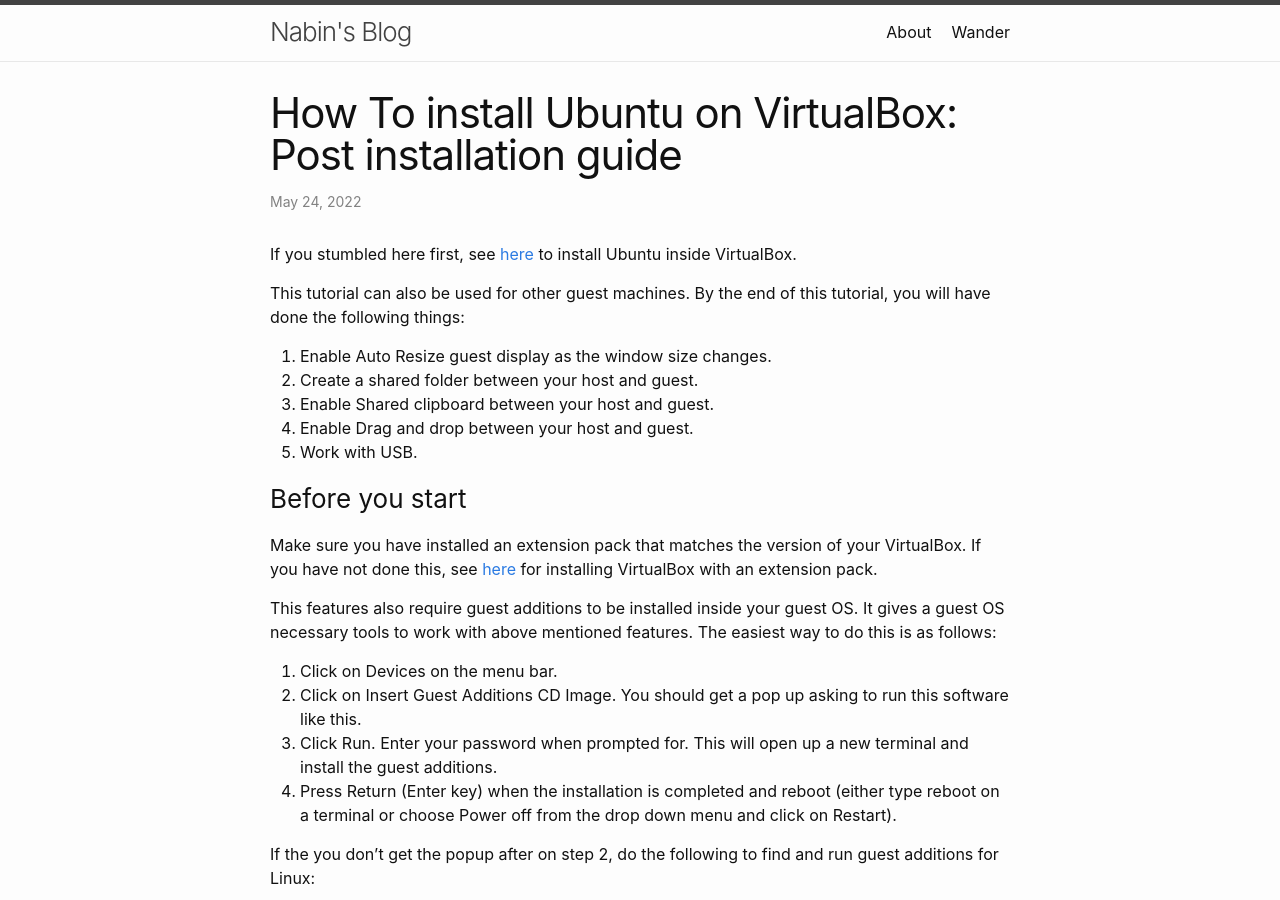
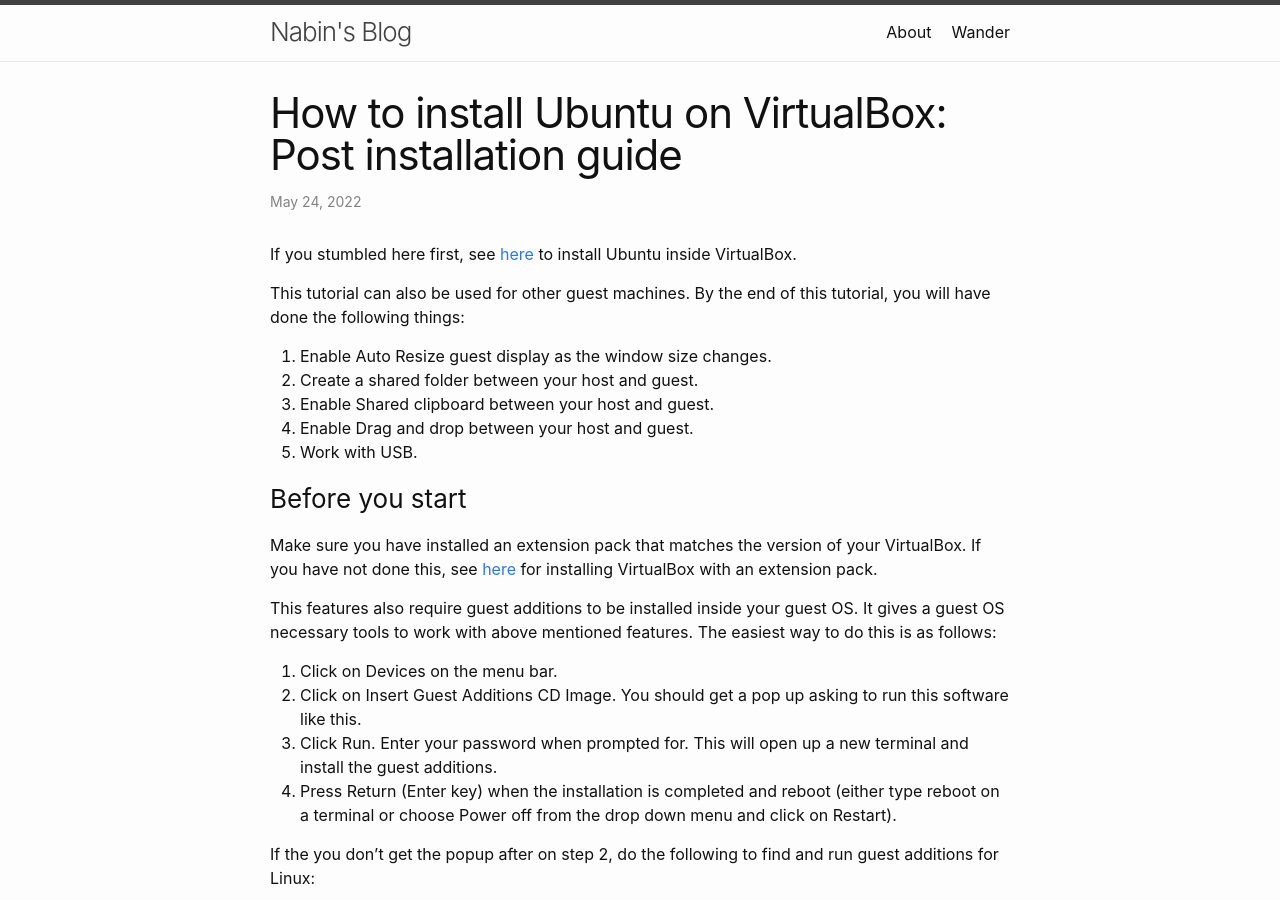
Before and after one commit to nknabin/nknabin.github.io, a Jekyll site: the page built from docs/_posts/2022-05-24-install-ubuntu-on-virtualbox-post-installation-guide.md, in a window 1280 px wide and 900 px high. Built offline with Jekyll 4.4.1, drawn with Linux system fonts in a browser that asks for light colours.

```diff
--- a/docs/_posts/2022-05-24-install-ubuntu-on-virtualbox-post-installation-guide.md
+++ b/docs/_posts/2022-05-24-install-ubuntu-on-virtualbox-post-installation-guide.md
@@ -1,6 +1,6 @@
 ---
 layout: post
-title: "How To install Ubuntu on VirtualBox: Post installation guide"
+title: "How to install Ubuntu on VirtualBox: Post installation guide"
 date: 2022-05-24 18:10:02 +0545
 categories: virtualization
 ---
```
